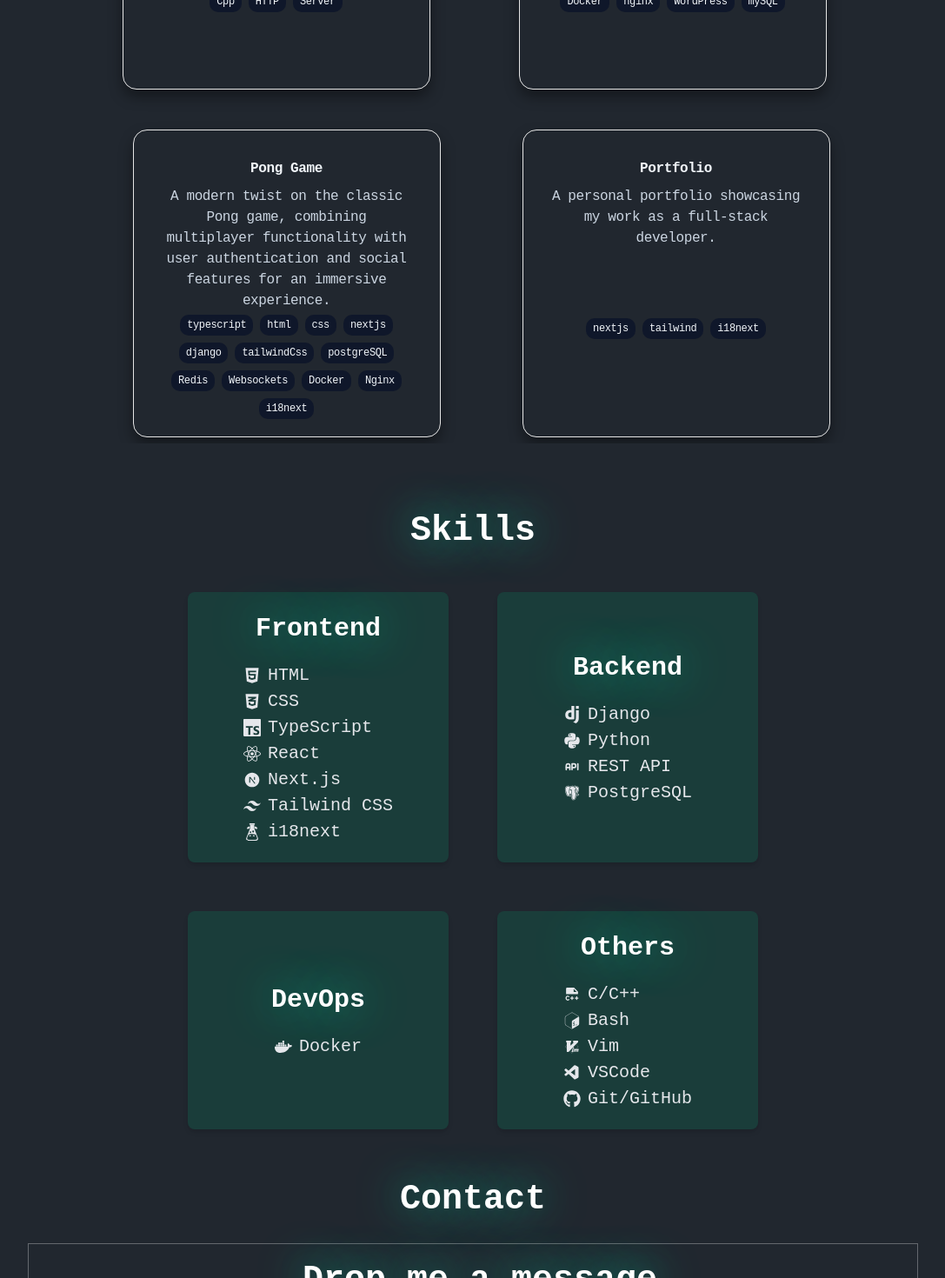
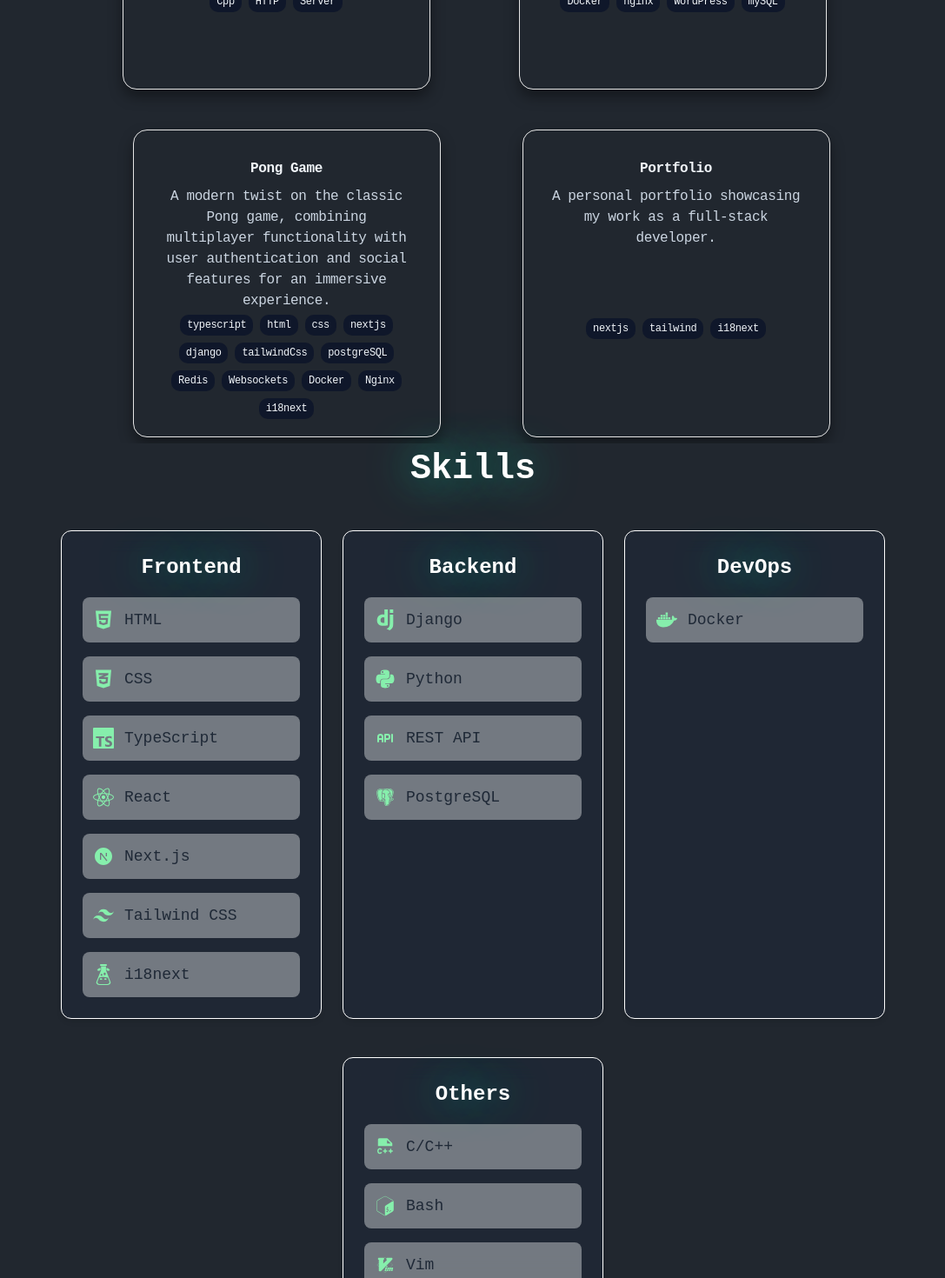
Before and after one commit to Abdlatif-20/Portfolio, a Next.js app: page / in a window 1280 px wide. Shown: the part 1330-2800 px from the top of the page at 87% size, without its empty margins (96-1183 px from the left). Built offline with nearby package versions, Linux system fonts and the light colour scheme; a web font is replaced by a local one.

Commit message:
portfolio Done

```diff
--- a/app/globals.css
+++ b/app/globals.css
@@ -78,3 +78,14 @@
     @apply bg-background text-foreground;
   }
 }
+
+@layer utilities {
+  .hide-scrollbar {
+    scrollbar-width: none; /* Firefox */
+    -ms-overflow-style: none; /* Internet Explorer and Edge */
+  }
+
+  .hide-scrollbar::-webkit-scrollbar {
+    display: none; /* Chrome, Safari, and Opera */
+  }
+}
--- a/app/page.tsx
+++ b/app/page.tsx
@@ -39,14 +39,20 @@
       accountName="Abdellatyf en-neiymy"
       darkMode={true}
       notificationDelay={10}
-        notificationSoundSrc="/sound/nottfication.mp3"
       statusMessage="Typically replies within 30 minutes"
       avatar="images/aben-nei.jpg"
       chatMessage="Hello, how can I help you?"
+      allowClickAway={true}
+      allowEsc={true}
+      style={{
+      }}
+      buttonStyle={{
+        bottom: '8%',
+      }}
     />
       {isScrolling && (
         <div
-          className="fixed bottom-9 right-28 cursor-pointer"
+          className="animate-bounce fixed bottom-[8%] left-4 cursor-pointer z-50"
           onClick={() => window.scrollTo({ top: 0, behavior: 'smooth' })}
         >
           <FaArrowCircleUp className="text-[#00BD95] text-4xl" />
--- a/components/About.tsx
+++ b/components/About.tsx
@@ -12,8 +12,7 @@
     new Typewriter('#text_name', {
       strings: [
         "Abdellatyf En-neiymy",
-        t("Backend Developer"),
-        t("Frontend Developer"),
+        t("Full Stack Developer"),
       ],
       autoStart: true,
       loop: true,
@@ -24,7 +23,8 @@
 
   return (
     <div id="about" className="flex flex-col justify-center items-center w-full min-h-screen">
-      <h1 className={`text-[40px] text-shadow-textShadow-green font-bold mt-5 md:mt-0 w-full flex justify-center items-center brightness-70`}>
+      <h1 className={`text-[40px] text-shadow-textShadow-green font-bold max-sm:min-h-[150px]
+        mt-5 md:mt-0 w-full flex justify-center items-center brightness-70`}>
         {t("About")}
       </h1>
       <div className="flex flex-col sm:flex-row justify-around items-center w-[80%] sm:w-full h-full">
@@ -37,11 +37,12 @@
             {t("I'm a full-stack web developer, I have a passion for web development and love to create websites and web applications that are visually appealing and provide a great user experience.")}
           </p>
           <div className="flex w-[270px] sm:w-[200px] items-center justify-center">
-            <button className="bg-[#00BD95] w-full py-2 mt-10 rounded-lg shadow-btnShadow">
+            <button className="bg-[#00BD95] w-full py-2 mt-10 rounded-lg shadow-btnShadow
+            transform hover:scale-105 transition-transform duration-300 ease-in-out
+            ">
               <a className="text-xl lg:text-2xl font-bold w-full"
                 href="https://drive.google.com/file/d/1ijRNAdF3O1SOUFYIYhcA_XIS0PF8gsBP/view?usp=sharing"
-                target="_blank"
-              >
+                target="_blank">
                 {t("My Resume")}
               </a>
             </button>
@@ -51,7 +52,6 @@
           src={isDarkMode ? "images/Mee.png" : "images/Me.png"}
           alt="aben-nei"
         />
-
       </div>
     </div>
   );
--- a/components/Contact.tsx
+++ b/components/Contact.tsx
@@ -101,12 +101,14 @@
               name='message'
               >
               </textarea>
-              <button className='bg-[#00BD95] w-[40%] py-2 my-10 rounded-lg shadow-btnShadow'>
-                <h1 className='text-md lg:text-2xl font-bold w-full
-                '>
-                  {t("Send")}
-                </h1>
-              </button>
+              <button className="relative bg-[#00BD95] w-[40%] py-2 my-10 rounded-lg shadow-btnShadow overflow-hidden group">
+              <span className="absolute top-0 left-0 w-full h-full -translate-x-full translate-y-full rotate-[-40deg] rounded bg-gradient-to-br
+              from-[#ff8a05] via-[#ff5478] to-[#ff00c6] transition-all duration-500 ease-out group-hover:translate-x-0 group-hover:translate-y-0
+                group-hover:rotate-0"></span>
+              <h1 className="relative text-md lg:text-2xl font-bold w-full text-white transition-colors duration-300 ease-in-out group-hover:text-white">
+                {t("Send")}
+              </h1>
+            </button>
           </form>
           <div className='flex flex-col md:flex-row justify-center items-center w-full md:w-1/2 h-full'>
           <div className={`border-t my-5 md:my-0 md:border-r border-opacity-50 w-[80%] md:w-auto md:h-[300px]
@@ -116,7 +118,8 @@
             {socialMedia.map((social, index) => (
               <div key={index} className='flex justify-around md:justify-start w-full items-center h-[20%] md:m-3'>
                 <a href={social.link} target='_blank' rel='noreferrer'>
-                <img src={`images/${social.icon}.png`} alt='' className='w-[61px] h-[56px]' />
+                <img src={`images/${social.icon}.png`} alt='' className='md:w-[61px] md:h-[56px] w-[50px] h-[45px] brightness-70 hover:brightness-100
+                ' />
                 </a>
                 <p className='text-[20px] md:ml-5 text-shadow-textShadow-green hidden md:block'>{social.name}</p>
               </div>
--- a/components/Footer.tsx
+++ b/components/Footer.tsx
@@ -27,7 +27,7 @@
     ]
   return (
     <div className={`
-      flex flex-col justify-around items-center w-full h-[20vh] md:h-[15vh] overflow-hidden
+      flex flex-col justify-around items-center w-full h-[30vh] overflow-hidden
       ${isDarkMode ? 'bg-[#21272F] text-gray-400' : 'bg-white text-black'}
     `}>
       <div className='flex justify-center items-center w-full mt-7 md:mt-0'>
--- a/components/Projects.tsx
+++ b/components/Projects.tsx
@@ -37,8 +37,8 @@
       <h1 className='text-[40px] text-shadow-textShadow-green font-bold h-[30vh] w-full flex justify-center items-center brightness-70 shadow-border'>
         {t("Projects")}
       </h1>
-      {/* Scrolling Wrapper */}
-      <div className='w-full h-full flex overflow-x-auto md:flex-wrap md:justify-around md:items-center space-x-4 snap-x snap-mandatory'>
+      <div className='w-full h-full flex overflow-x-auto md:flex-wrap md:justify-around md:items-center space-x-4 snap-x snap-mandatory hide-scrollbar
+      '>
         {projects.map((project, index) => (
           <div key={index} className='snap-center shrink-0 flex-auto md:flex-initial'>
             <Card
--- a/components/Skills.tsx
+++ b/components/Skills.tsx
@@ -15,8 +15,12 @@
 import { PiFileCppFill } from "react-icons/pi";
 import { VscTerminalBash, VscVscode } from "react-icons/vsc";
 import { DiVim } from "react-icons/di";
+import { useDarkMode } from "./context";
 
 const Skills = () => {
+  const { t } = useTranslation();
+  const { isDarkMode } = useDarkMode();
+
   const skills = [
     {
       type: "Frontend",
@@ -44,7 +48,7 @@
       list: [{ name: "Docker", icon: <FaDocker /> }],
     },
     {
-      type: "Others",
+      type: t("Others"),
       list: [
         { name: "C/C++", icon: <PiFileCppFill /> },
         { name: "Bash", icon: <VscTerminalBash /> },
@@ -55,34 +59,43 @@
     },
   ];
 
-  const { t } = useTranslation();
-
   return (
     <div
       id="skills"
-      className="flex flex-col justify-center items-center w-[90%] mt-10 md:w-[700px]
-        lg:w-[800px] min-h-screen">
-      <h1 className="text-[40px] text-shadow-textShadow-green font-bold mb-5">
+      className="flex flex-col justify-center items-center w-[90%] min-h-screen"
+    >
+      <h1 className="text-[40px] text-shadow-textShadow-green font-bold mb-10">
         {t("Skills")}
       </h1>
-      <div className="flex flex-wrap w-full h-full gap-4 justify-center">
+      <div
+        className="flex flex-wrap gap-6 justify-center w-full h-full overflow-x-auto
+          md:flex-wrap md:overflow-visible"
+      >
         {skills.map((skill, index) => (
           <div
             key={index}
-            className="flex flex-col justify-center items-center w-full sm:w-[300px] h-auto
-              text-white rounded-lg bg-[#1A3D3A] p-5 m-5 shadow-md transition-transform
-              transform hover:scale-105 hover:z-10">
-            <h2 className="text-[30px] font-bold  text-shadow-textShadow-green mb-4">
+            className={`relative flex flex-col items-center w-[90%] md:w-[300px]
+              rounded-xl p-6 border bg-opacity-30 shadow-md flex-shrink-0 mb-5 transition-transform transform
+              hover:scale-95 hover:shadow-xl
+              ${isDarkMode ? "bg-[#1e293b]/50 border-white" : "bg-white/50 border-gray-200"}
+              backdrop-blur-md`}
+          >
+            <h2 className="text-[24px] font-semibold text-center text-shadow-textShadow-green mb-4">
               {t(skill.type)}
             </h2>
-            <ul className="list-none text-[20px]">
+            <ul className="w-full list-none space-y-4">
               {skill.list.map((item) => (
                 <li
                   key={item.name}
-                  className="flex items-center space-x-2 text-gray-200"
+                  className="flex items-center gap-3 p-3 rounded-lg transition-colors
+                    bg-gray-100/40 dark:bg-gray-800/40 hover:bg-green-300/50 dark:hover:bg-green-700/50"
                 >
-                  <span aria-label={item.name}>{item.icon}</span>
-                  <span>{t(item.name, item.name)}</span>
+                  <span className="text-2xl text-green-300 dark:text-green-400">
+                    {item.icon}
+                  </span>
+                  <span className="text-lg text-gray-800 dark:text-gray-200">
+                    {t(item.name, item.name)}
+                  </span>
                 </li>
               ))}
             </ul>
--- a/components/ui/3d-pin.tsx
+++ b/components/ui/3d-pin.tsx
@@ -47,7 +47,7 @@
           perspective: "1000px",
           transform: "rotateX(70deg) translateZ(0deg)",
         }}
-        className="absolute left-1/2 top-1/2 ml-[0.09375rem] mt-4 -translate-x-1/2 -translate-y-1/2  "
+        className="absolute left-1/2 top-1/2 ml-[0.09375rem] mt-4 -translate-x-1/2 -translate-y-1/2 "
       >
         <div
           style={{
--- a/public/locales/en/en.json
+++ b/public/locales/en/en.json
@@ -20,6 +20,6 @@
     "Message":"Message",
     "Send":"Send",
     "Designed and Developed by":"Designed and Developed by",
-    "Backend Developer":"Backend Developer",
-    "Frontend Developer":"Frontend Developer"
+    "Full Stack Developer":"Full Stack Developer",
+    "Others":"Others"
 }
--- a/public/locales/fr/fr.json
+++ b/public/locales/fr/fr.json
@@ -20,6 +20,6 @@
     "Message":"Message",
     "Send":"Envoyer",
     "Designed and Developed by":"Conçu et développé par",
-    "Backend Developer":"Développeur Backend",
-    "Frontend Developer":"Développeur Frontend"
+    "Full Stack Developer":"Développeur Full Stack",
+    "Others":"Autres"
 }
```
Also changed, not shown: 1 other file (tests, documents, lock files or other folders). Lines whose indentation alone changed are shown as unchanged.
